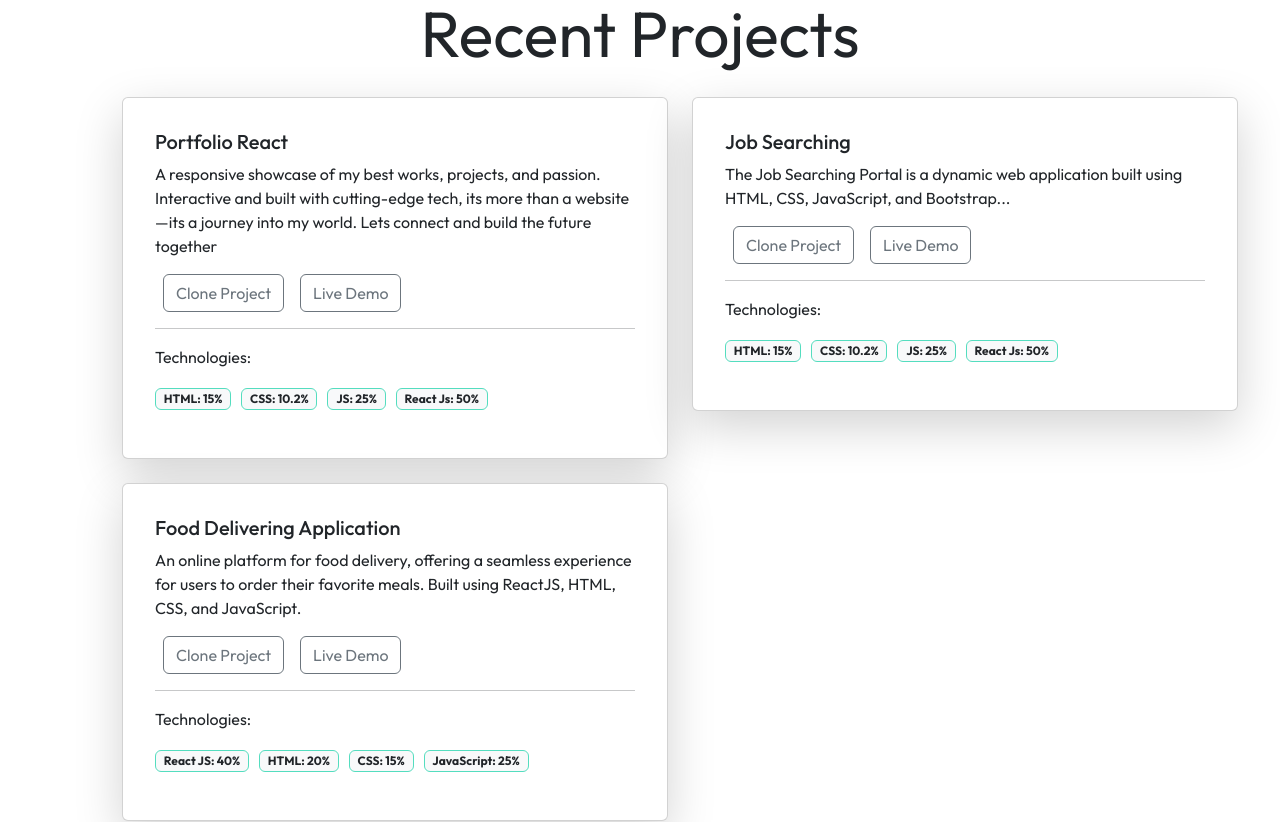
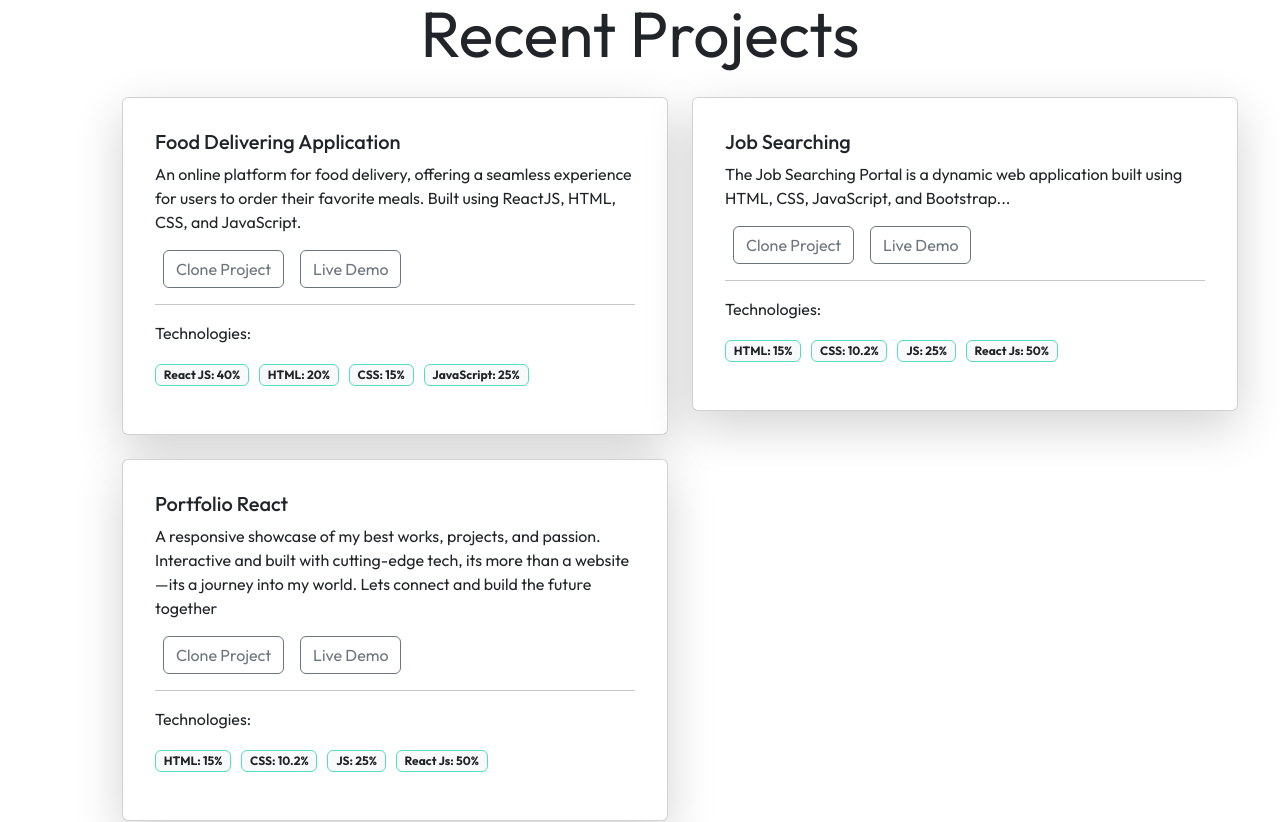
Before and after one commit to VikasReddy-999/Portfolio, a React (Vite) app: page / in a window 1280 px wide. Shown: the part 1620-2442 px from the top of the page. Built offline with nearby package versions, Linux system fonts and the light colour scheme.

Commit message:
data updated

```diff
--- a/src/components/Projects/data.js
+++ b/src/components/Projects/data.js
@@ -1,16 +1,16 @@
 export const projectsData = [
   {
     id: 1,
-    title: "Portfolio React",
+    title: "Food Delivering Application",
     description:
-      " A responsive showcase of my best works, projects, and passion. Interactive and built with cutting-edge tech, its more than a website—its a journey into my world. Lets connect and build the future together",
-    cloneLink: "https://github.com/Mansoor-P/responsive-portfolio-2.git",
-    liveDemo: "https://mansoorsportfolio.netlify.app/",
+      "An online platform for food delivery, offering a seamless experience for users to order their favorite meals. Built using ReactJS, HTML, CSS, and JavaScript.",
+    cloneLink: "https://github.com/Mansoor-P/food-delivery-app",
+    liveDemo: "https://mansoorfoodapp.netlify.app/",
     languages: [
-      { name: "HTML", percentage: "15%" },
-      { name: "CSS", percentage: "10.2%" },
-      { name: "JS", percentage: "25%" },
-      { name: "React Js", percentage: "50%" },
+      { name: "React JS", percentage: "40%" },
+      { name: "HTML", percentage: "20%" },
+      { name: "CSS", percentage: "15%" },
+      { name: "JavaScript", percentage: "25%" },
     ],
   },
   {
@@ -29,16 +29,16 @@ export const projectsData = [
   },
   {
     id: 3,
-    title: "Food Delivering Application",
+    title: "Portfolio React",
     description:
-      "An online platform for food delivery, offering a seamless experience for users to order their favorite meals. Built using ReactJS, HTML, CSS, and JavaScript.",
-    cloneLink: "https://github.com/Mansoor-P/food-delivery-app",
-    liveDemo: "https://mansoorfoodapp.netlify.app/",
+      " A responsive showcase of my best works, projects, and passion. Interactive and built with cutting-edge tech, its more than a website—its a journey into my world. Lets connect and build the future together",
+    cloneLink: "https://github.com/Mansoor-P/responsive-portfolio-2.git",
+    liveDemo: "https://mansoorsportfolio.netlify.app/",
     languages: [
-      { name: "React JS", percentage: "40%" },
-      { name: "HTML", percentage: "20%" },
-      { name: "CSS", percentage: "15%" },
-      { name: "JavaScript", percentage: "25%" },
+      { name: "HTML", percentage: "15%" },
+      { name: "CSS", percentage: "10.2%" },
+      { name: "JS", percentage: "25%" },
+      { name: "React Js", percentage: "50%" },
     ],
   },
 ];
--- a/src/pages/Aboutme/Aboutme.jsx
+++ b/src/pages/Aboutme/Aboutme.jsx
@@ -37,13 +37,13 @@ const Aboutme = () => {
                   <a href="">mansoorpathikonda@gmail.com</a>
                 </li>
                 <li>
-                  <a href="">LinkedIn</a>
+                  <a href="https://www.linkedin.com/in/MANSOOR0731/">LinkedIn</a>
                 </li>
                 <li>
-                  <a href="">GitHub</a>
+                  <a href="https://github.com/Mansoor-P">GitHub</a>
                 </li>
                 <li>
-                  <a href="">Portfolio</a>
+                  <a href="https://mansoorsportfolio.netlify.app/about">Portfolio</a>
                 </li>
               </ul>
             </div>
--- a/src/pages/Aboutme/aboutmeData.js
+++ b/src/pages/Aboutme/aboutmeData.js
@@ -6,7 +6,7 @@ const projects = [
     timeframe: "Feb 2024 - Present",
     description:
       "Developed a food delivery app with authentication, order tracking, payment integration, and API data integration. Ensured optimal user experience with responsive design.",
-    liveDemoLink: "Live Demo Link Here",
+    liveDemoLink: "https://mansoorfoodapp.netlify.app/",
   },
   {
     name: "Job Searching Portal",
@@ -14,7 +14,7 @@ const projects = [
     timeframe: "Nov 2023 - Jan 2024",
     description:
       "Successfully completed full-stack solution for job searching portal, crafting an intuitive UI with HTML, CSS, and JavaScript for dynamic form interactions, real-time previews, and resume section management.",
-    liveDemoLink: "Live Demo Link Here",
+    liveDemoLink: "https://mj-career.netlify.app/",
   },
   {
     name: "Ecommerce Web App",
```
